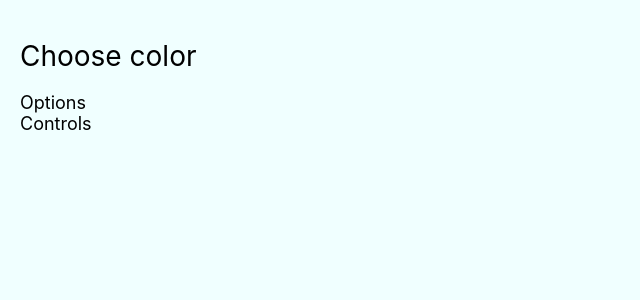
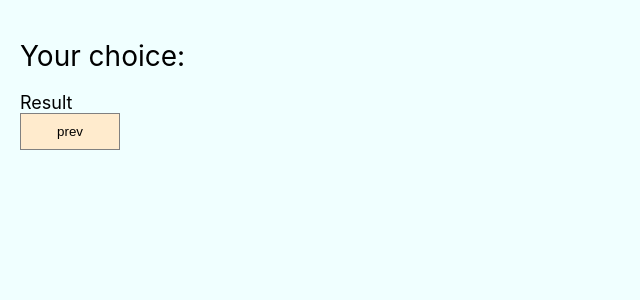
Before and after one commit to kochetkoff/itr_wizard_react, a React (Create React App) app: page / in a window 1280 px wide. Shown: the top 300 px of the page, without its empty margins (0-640 px from the left). Built offline with nearby package versions, Linux system fonts and the light colour scheme.

Commit message:
prev and next buttons render on pageId condition

```diff
--- a/src/components/App/App.js
+++ b/src/components/App/App.js
@@ -17,7 +17,7 @@ class App extends Component {
       model: '',
       gearbox: '',
       color: '',
-      pageId: 4
+      pageId: 5
     };
   }
 
@@ -29,7 +29,7 @@ class App extends Component {
               <Result/> :
               <Options/>
           }
-          <Controls />
+          <Controls pageId={this.state.pageId}/>
         </div>
     );
   }
--- a/src/components/Controls/Controls.css
+++ b/src/components/Controls/Controls.css
@@ -0,0 +1,9 @@
+.prev,
+.next {
+    border: 1px solid grey;
+    background-color: blanchedalmond;
+    padding: 10px;
+    min-width: 100px;
+    cursor: pointer;
+    margin-right: 5px;
+}
--- a/src/components/Controls/Controls.js
+++ b/src/components/Controls/Controls.js
@@ -1,14 +1,15 @@
-import React, {Component} from 'react';
+import React from 'react';
 import './Controls.css';
 
-class Controls extends Component {
-  render() {
-    return (
-        <div className="Controls">
-          Controls
-        </div>
-    );
-  }
-}
+const Controls = function ({pageId}) {
+
+  return (
+      <div className="Controls">
+        {pageId !== 1 && <button type='button' className='prev'>prev</button>}
+        {pageId !== 5 && <button type='button' className='next'>next</button>}
+      </div>
+  );
+
+};
 
 export default Controls;
--- a/src/components/Options/Options.css
+++ b/src/components/Options/Options.css
@@ -0,0 +1,3 @@
+.Options {
+    min-height: 100px;
+}
```
